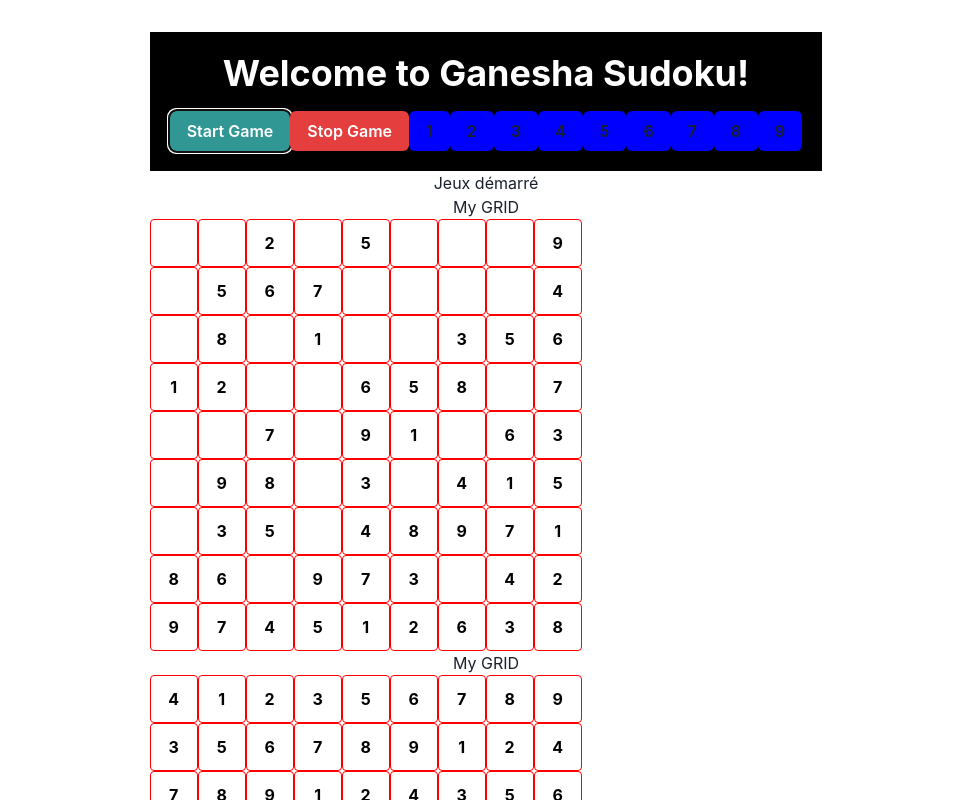
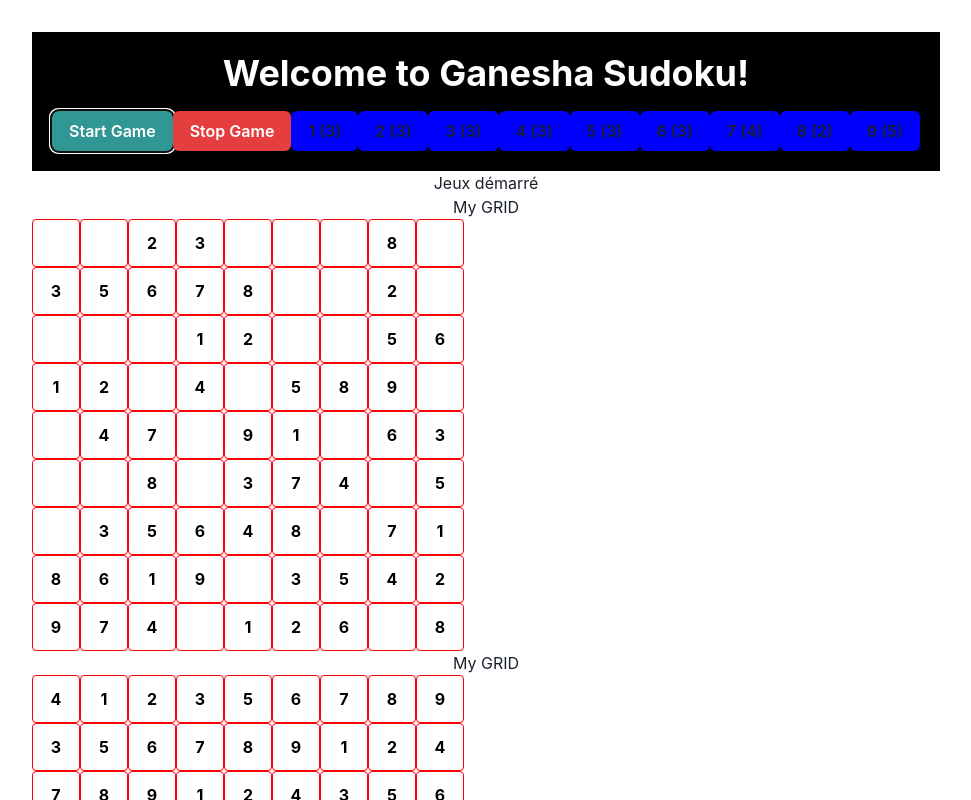
Before and after one commit to alexisdegraeve/ganeshasudoku, a React (Vite) app in the folder ganesha-sudoku/: page / in a window 1280 px wide. Both pictures are taken after a click on the button "Start Game". Shown: the top 800 px of the page, without its empty margins (154-1125 px from the left). Built offline with nearby package versions, Linux system fonts and the light colour scheme.

Commit message:
add numbers stays

```diff
--- a/ganesha-sudoku/src/game.tsx
+++ b/ganesha-sudoku/src/game.tsx
@@ -11,9 +11,11 @@ type GridProps = {
     wrong: number;
     setWrong: React.Dispatch<React.SetStateAction<number>>;
     setGridData: React.Dispatch<React.SetStateAction<number[][]>>;
+    playNumbers: number[];
+    setPlayNumbers: React.Dispatch<React.SetStateAction<number[]>>;
 };
 
-function Grid({ originalGrid, gridData, nbSelected, wrong, setWrong, setGridData }: GridProps) {
+function Grid({ originalGrid, gridData, nbSelected, wrong, setWrong, setGridData, playNumbers, setPlayNumbers }: GridProps) {
 
     const selectCase = (line: number, col: number) => {
         console.log(line, col);
@@ -22,10 +24,16 @@ function Grid({ originalGrid, gridData, nbSelected, wrong, setWrong, setGridData
             wrong++;
             setWrong(wrong);
             return;
+        } else {
+            // OK
+            const newPlayNumbers = [...playNumbers];
+            newPlayNumbers[nbSelected]--;
+            setPlayNumbers(newPlayNumbers);
+            const newGrid = gridData.map(r => [...r]); // clone du tableau
+            newGrid[line][col] = nbSelected;
+            setGridData(newGrid);
         }
-        const newGrid = gridData.map(r => [...r]); // clone du tableau
-        newGrid[line][col] = nbSelected;
-        setGridData(newGrid);
+
     };
     return (
         <>
@@ -83,13 +91,17 @@ function Game() {
     const [userGrid, setUserGrid] = useState<number[][]>([]);
     const [nbSelected, setNbSelected] = useState(-1);
     const [wrong, setWrong] = useState(0);
+    const [playNumbers, setPlayNumbers] = useState<number[]>([]);
+
 
     useEffect(() => {
         if (grid.length > 0) {
             // ici grid est bien mis à jour
             console.log("Grid initialisée", grid);
+                    console.log('init playnumbers ', playNumbers);
+
         }
-    }, [grid]);
+    }, [grid, playNumbers]);
 
 
 
@@ -123,12 +135,19 @@ function Game() {
     }
 
     function removeCells(grid: number[][], total = 5) {
+        const newPlayNumbers: number[] = Array(10).fill(0);
         for (let i = 0; i < total; i++) {
-            const row = Math.floor((Math.random() * 8));
-            const col = Math.floor((Math.random() * 8));
+            const row = Math.floor((Math.random() * 9));
+            const col = Math.floor((Math.random() * 9));
+            if (grid[row][col] === -1) continue;
             console.log(row, col);
+            console.log('playNumbers', playNumbers);
+            const value = grid[row][col];
+            newPlayNumbers[value]++;
             grid[row][col] = -1;
         }
+        setPlayNumbers(newPlayNumbers);
+        console.log('playNumbers ', newPlayNumbers);
     }
 
 
@@ -165,20 +184,31 @@ function Game() {
                         <Button colorScheme="teal" onClick={StartGame}>Start Game</Button>
                         <Button colorScheme="red" onClick={StopGame}>Stop Game</Button>
 
-                        {Array.from({ length: 9 }, (_, i) => (
-                            <Button key={i} className={nbSelected === (i + 1) ? 'button-selected ' : 'button-normal'} onClick={() => changeNbSelected(i + 1)}>{i + 1}</Button>
-                        ))
-                        }
+                        {playNumbers
+                            .slice(1)
+                            .map((count, i) => ({ index: i + 1, count })) // on garde l'index du chiffre
+                            .filter(item => item.count > 0)
+                            .map((item) => (
+                            <Button
+                                key={item.index}
+                                className={nbSelected === item.index ? 'button-selected' : 'button-normal'}
+                                onClick={() => changeNbSelected(item.index)}
+                            >
+                                {item.index} ({item.count})
+                            </Button>
+                        ))}
+
                     </Box>
                     {started && <p>Jeux démarré</p>}
                     {!started && <p>Jeux arrêté</p>}
 
-                    <Grid originalGrid={grid} gridData={userGrid} nbSelected={nbSelected} setGridData={setUserGrid} wrong={wrong} setWrong={setWrong} />
+                    <Grid originalGrid={grid} gridData={userGrid} nbSelected={nbSelected} setGridData={setUserGrid} wrong={wrong} setWrong={setWrong}  playNumbers={playNumbers}  setPlayNumbers={setPlayNumbers} />
 
-                    <Grid originalGrid={grid} gridData={grid} nbSelected={nbSelected} setGridData={setGrid} wrong={wrong} setWrong={setWrong} />
+                    <Grid originalGrid={grid} gridData={grid} nbSelected={nbSelected} setGridData={setGrid} wrong={wrong} setWrong={setWrong} playNumbers={playNumbers}  setPlayNumbers={setPlayNumbers}  />
 
                     NB: {nbSelected}
                     wrong : {wrong}
+{playNumbers}
 
                 </>
             ) : (
```
